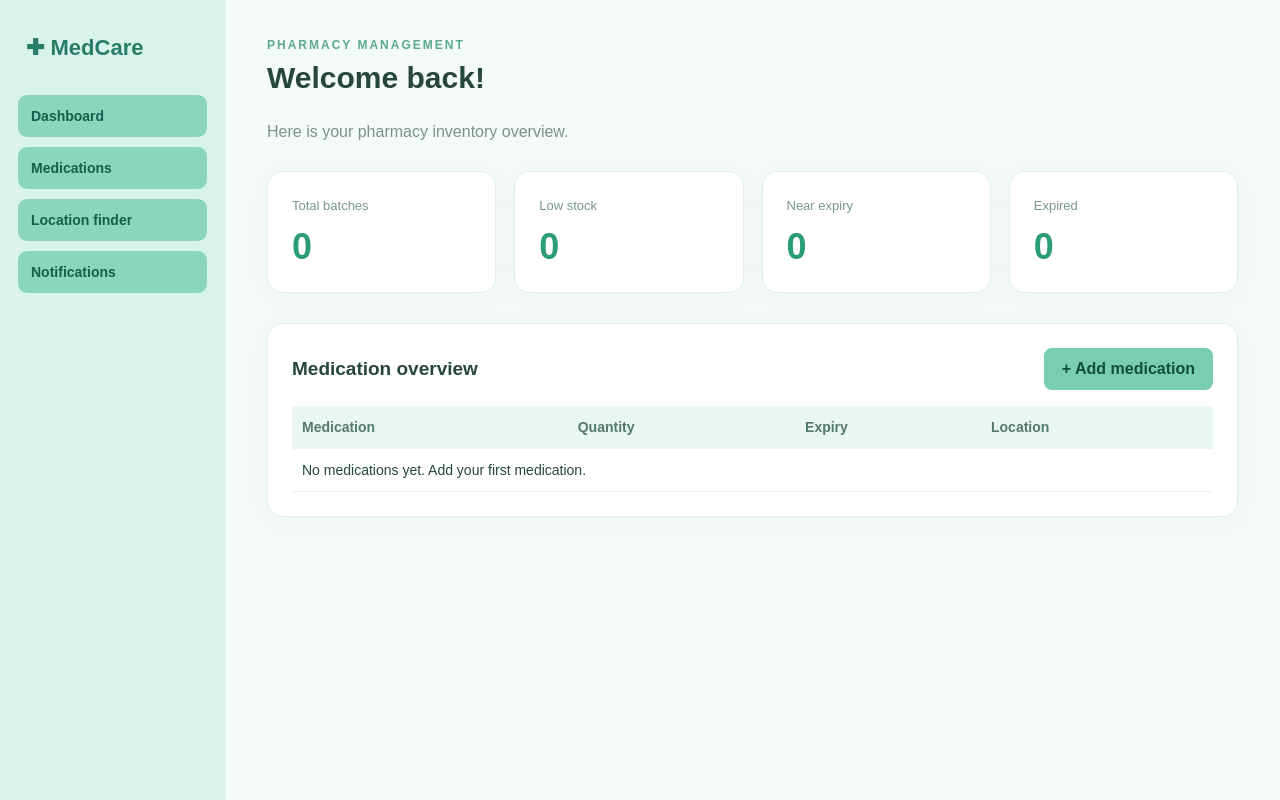
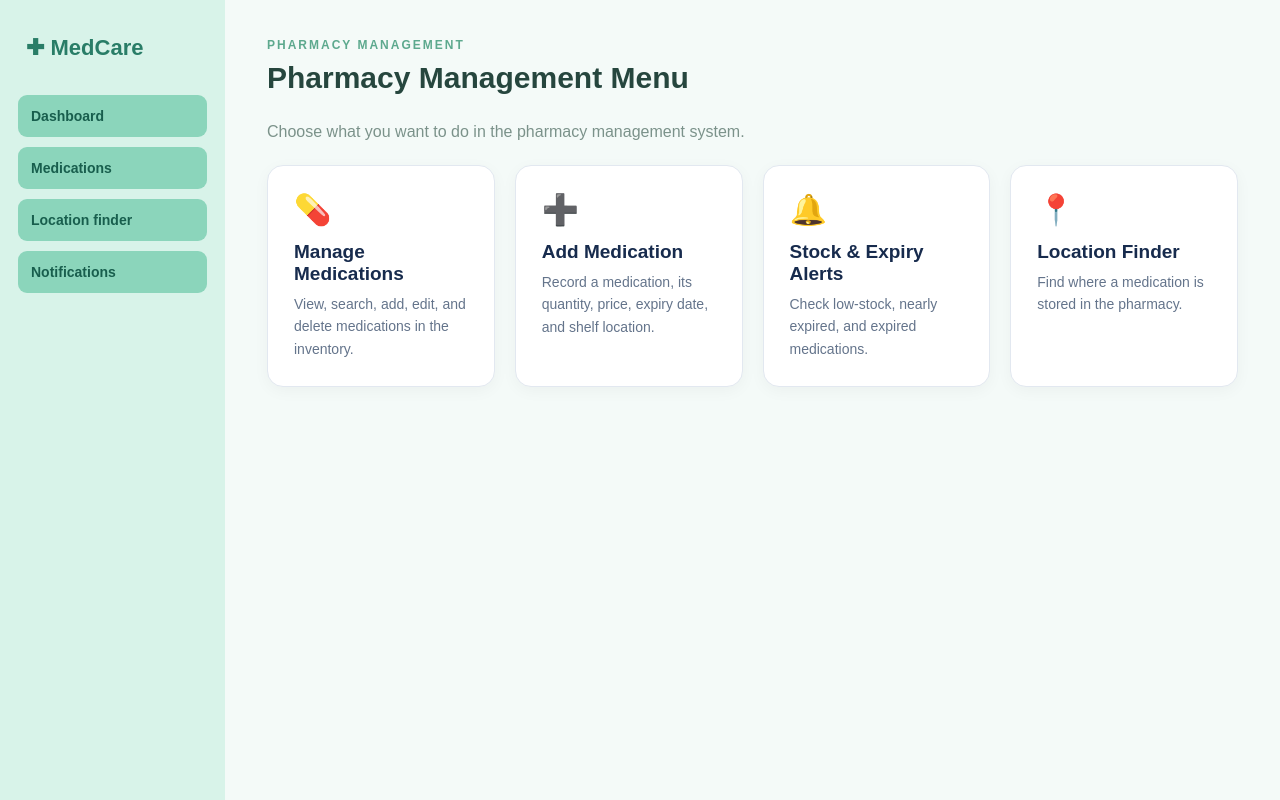
Before and after one commit to saharr06/430-project-pharmacy-management-, a Django app: page / in a window 1280 px wide. Run offline with Django 5.2, Linux system fonts and the light colour scheme; data that the repository does not hold is empty.

Commit message:
Update homepage and medication status

```diff
--- a/templates/core/dashboard.html
+++ b/templates/core/dashboard.html
@@ -1,3 +1,17 @@
-{% extends 'core/base.html' %}{% block title %}Welcome back!{% endblock %}{% block content %}
-<p class="subtitle">Here is your pharmacy inventory overview.</p><div class="stats"><div class="stat"><span>Total batches</span><strong>{{ total }}</strong></div><div class="stat"><span>Low stock</span><strong>{{ low_count }}</strong></div><div class="stat"><span>Near expiry</span><strong>{{ near_count }}</strong></div><div class="stat"><span>Expired</span><strong>{{ expired_count }}</strong></div></div>
-<section class="panel"><div class="panelhead"><h2>Medication overview</h2><a class="btn" href="{% url 'medication_add' %}">+ Add medication</a></div><table><thead><tr><th>Medication</th><th>Quantity</th><th>Expiry</th><th>Location</th></tr></thead><tbody>{% for m in recent %}<tr><td>{{ m.name }}</td><td>{{ m.quantity }}</td><td>{{ m.expiry_date|default:"Not recorded" }}</td><td>{{ m.location }}</td></tr>{% empty %}<tr><td colspan="5">No medications yet. Add your first medication.</td></tr>{% endfor %}</tbody></table></section>{% endblock %}
+{% extends 'core/base.html' %}
+{% block title %}Pharmacy Management Menu{% endblock %}
+{% block content %}
+<p class="subtitle">Choose what you want to do in the pharmacy management system.</p>
+<div class="feature-menu">
+  <a class="feature-card" href="{% url 'medication_list' %}"><span class="feature-icon">💊</span><h2>Manage Medications</h2><p>View, search, add, edit, and delete medications in the inventory.</p></a>
+  <a class="feature-card" href="{% url 'medication_add' %}"><span class="feature-icon">➕</span><h2>Add Medication</h2><p>Record a medication, its quantity, price, expiry date, and shelf location.</p></a>
+  <a class="feature-card" href="{% url 'notifications' %}"><span class="feature-icon">🔔</span><h2>Stock & Expiry Alerts</h2><p>Check low-stock, nearly expired, and expired medications.</p></a>
+  <a class="feature-card" href="{% url 'location_finder' %}"><span class="feature-icon">📍</span><h2>Location Finder</h2><p>Find where a medication is stored in the pharmacy.</p></a>
+</div>
+<style>
+.feature-menu{display:grid;grid-template-columns:repeat(auto-fit,minmax(220px,1fr));gap:20px;margin-top:24px}
+.feature-card{display:block;background:#fff;border:1px solid #e2e8f0;border-radius:16px;padding:26px;text-decoration:none;color:#172b4d;box-shadow:0 4px 16px rgba(0,0,0,.04);transition:transform .2s,box-shadow .2s}
+.feature-card:hover{transform:translateY(-4px);box-shadow:0 10px 25px rgba(0,0,0,.1)}
+.feature-card h2{font-size:19px;margin:14px 0 8px}.feature-card p{font-size:14px;line-height:1.6;color:#64748b;margin:0}.feature-icon{font-size:30px}
+</style>
+{% endblock %}
```
Also changed, not shown: core/forms.py (+5 -25 lines), templates/core/medication_list.html (+30 -1 lines).
